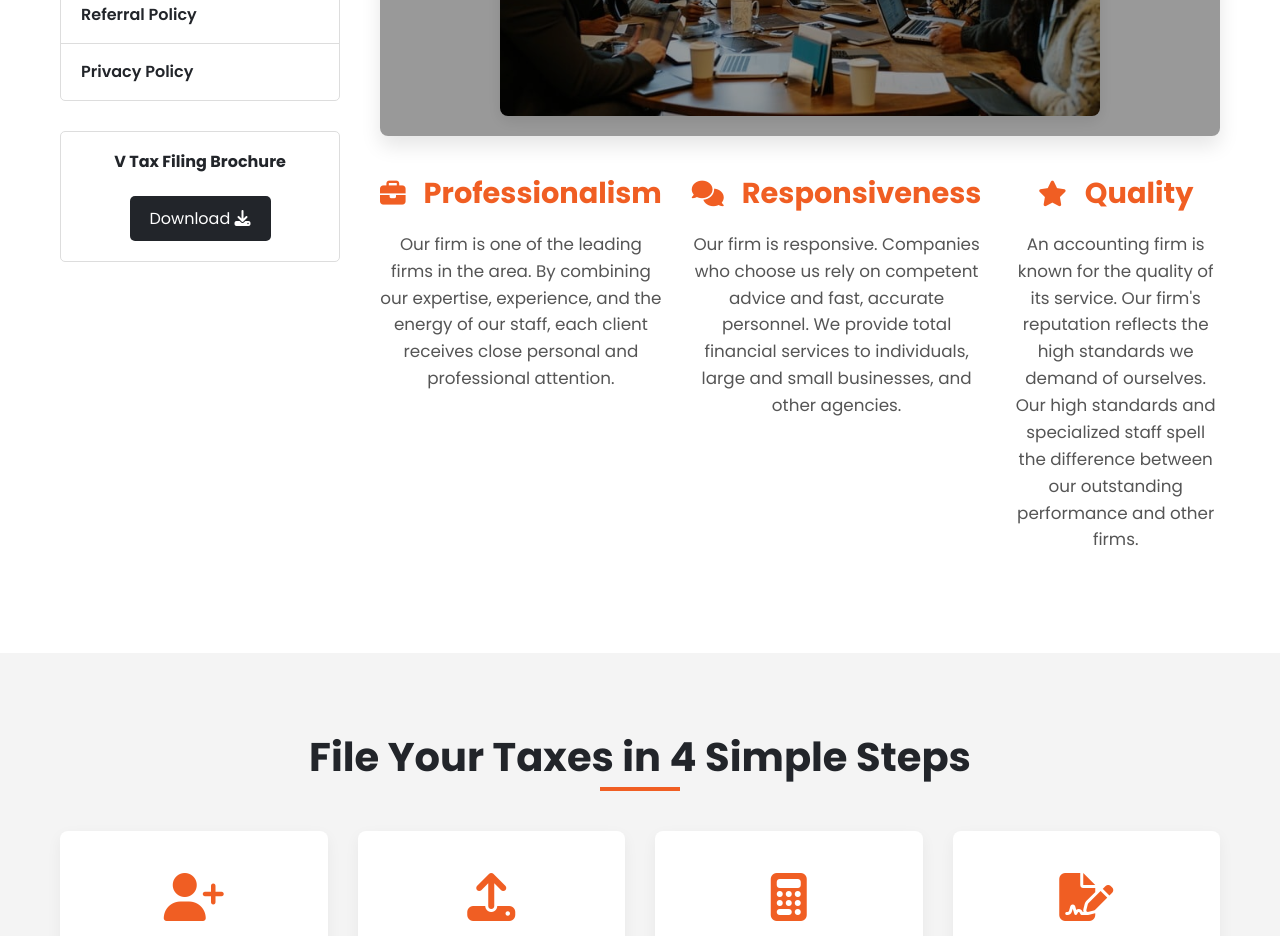
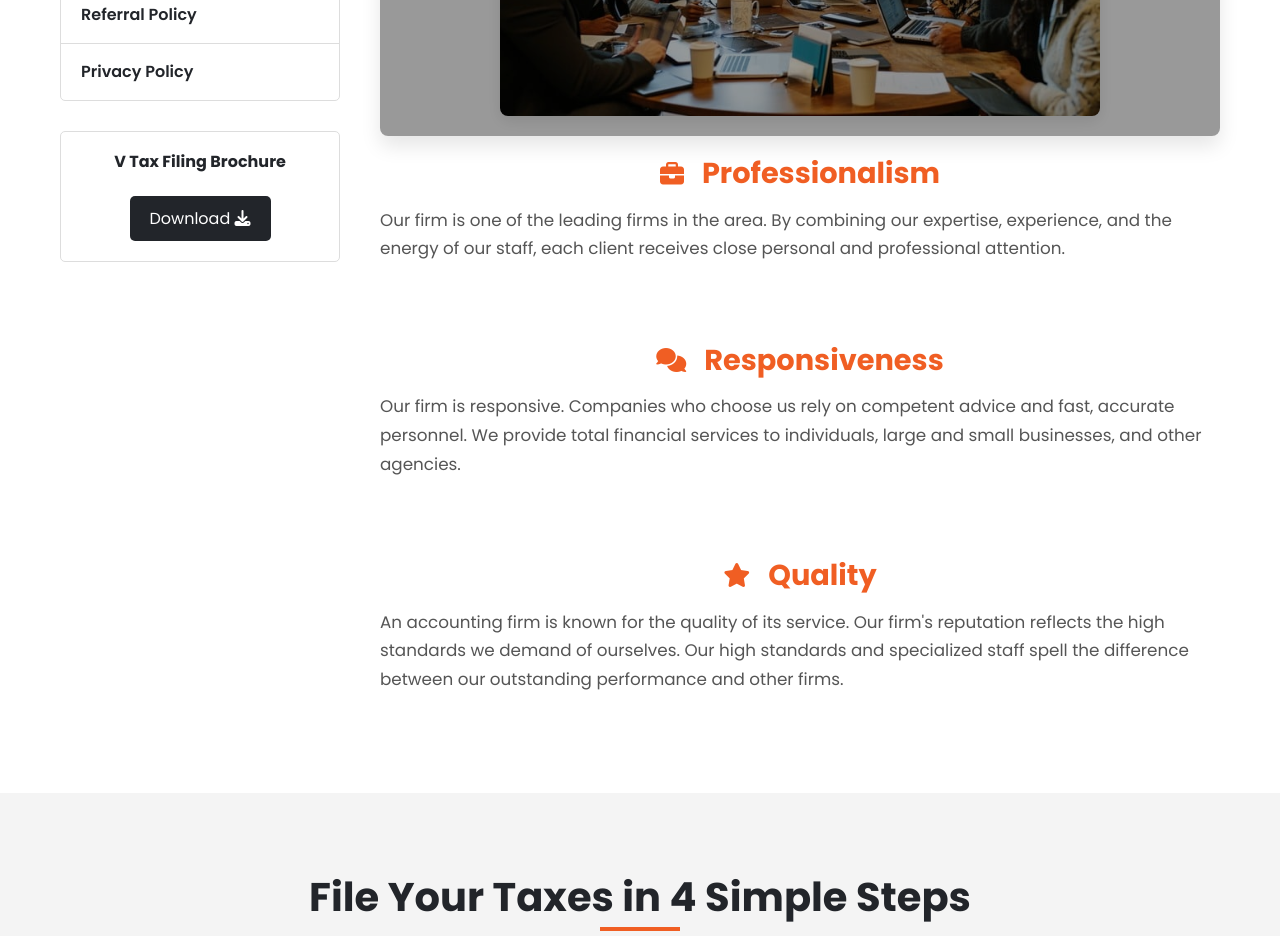
Before and after one commit to utpal16raj09/taxweb, a plain HTML site: page newweb/index.html in a window 1280 px wide. Shown: the part 1240-2176 px from the top of the page. Drawn offline with Linux system fonts and the light colour scheme.

Commit message:
Update style.css

```diff
--- a/newweb/style.css
+++ b/newweb/style.css
@@ -528,15 +528,44 @@ h3 {
 }
 
 .values-text-content {
-    margin-top: 40px;
-    display: grid;
-    grid-template-columns: repeat(3, 1fr);
-    gap: 30px;
+    display: flex;
+    flex-direction: column; /* stack items vertically */
+    gap: 40px; /* space between each value */
 }
 
+.value-item {
+    width: 100%;
+    padding: 20px 0;
+}
+
+/* Center the heading + icon */
 .value-item h3 {
+    text-align: center;
     color: var(--primary-color);
+    font-size: 1.8rem;
+    display: flex;
+    align-items: center;
+    justify-content: center;
+    gap: 10px;
+    margin-bottom: 15px;
 }
+
+/* Style the icon nicely */
+.value-item h3 i {
+    color: var(--primary-color);
+    font-size: 1.5rem;
+}
+
+/* Left-align the paragraph text */
+.value-item p {
+    text-align: left;
+    color: var(--text-color);
+    font-size: 1.05rem;
+    line-height: 1.7;
+    max-width: 900px;
+    margin: 0 auto; /* keeps it centered in layout, text still left-aligned */
+}
+
 
 .value-item i {
     margin-right: 8px;
```
